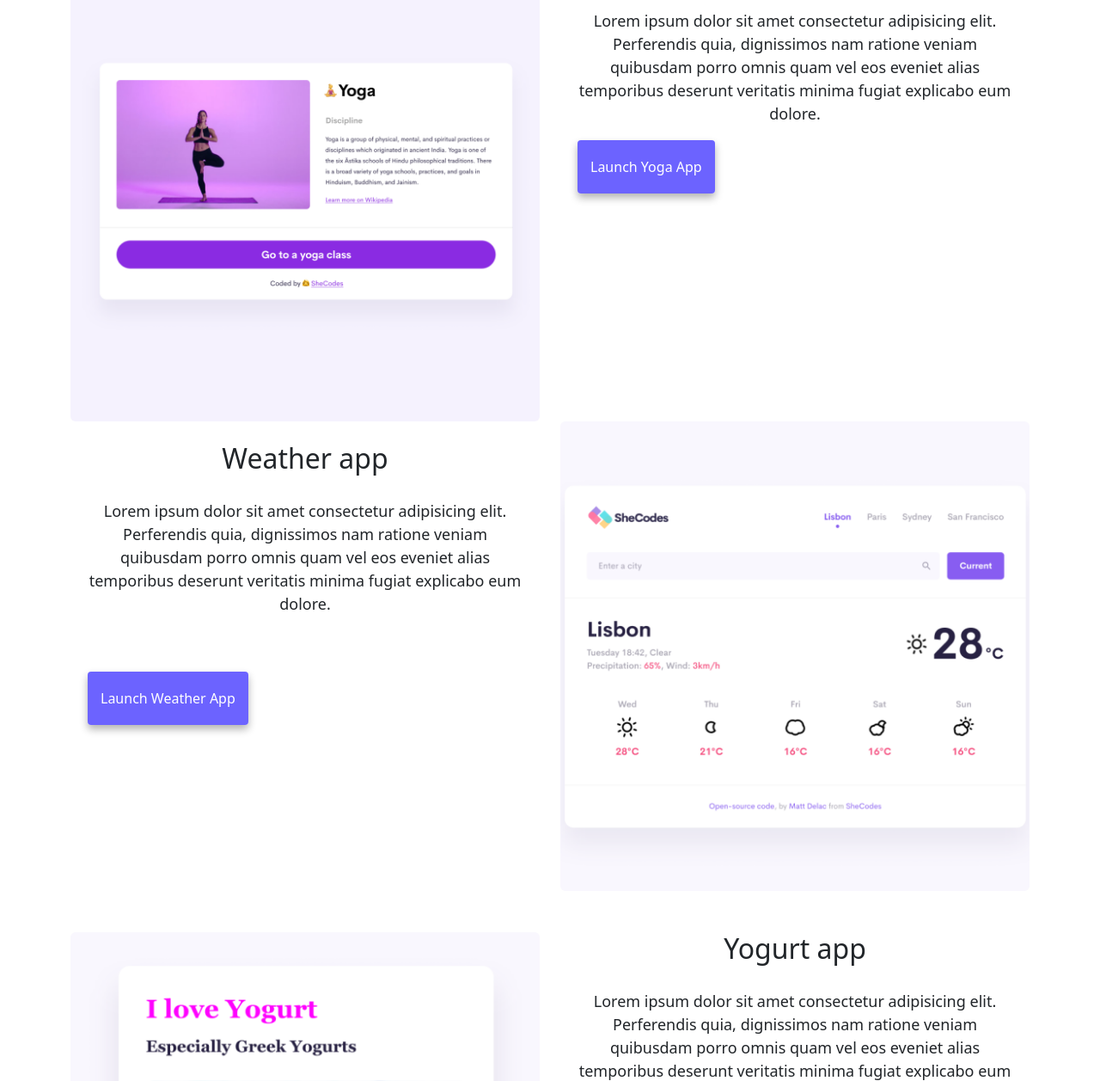
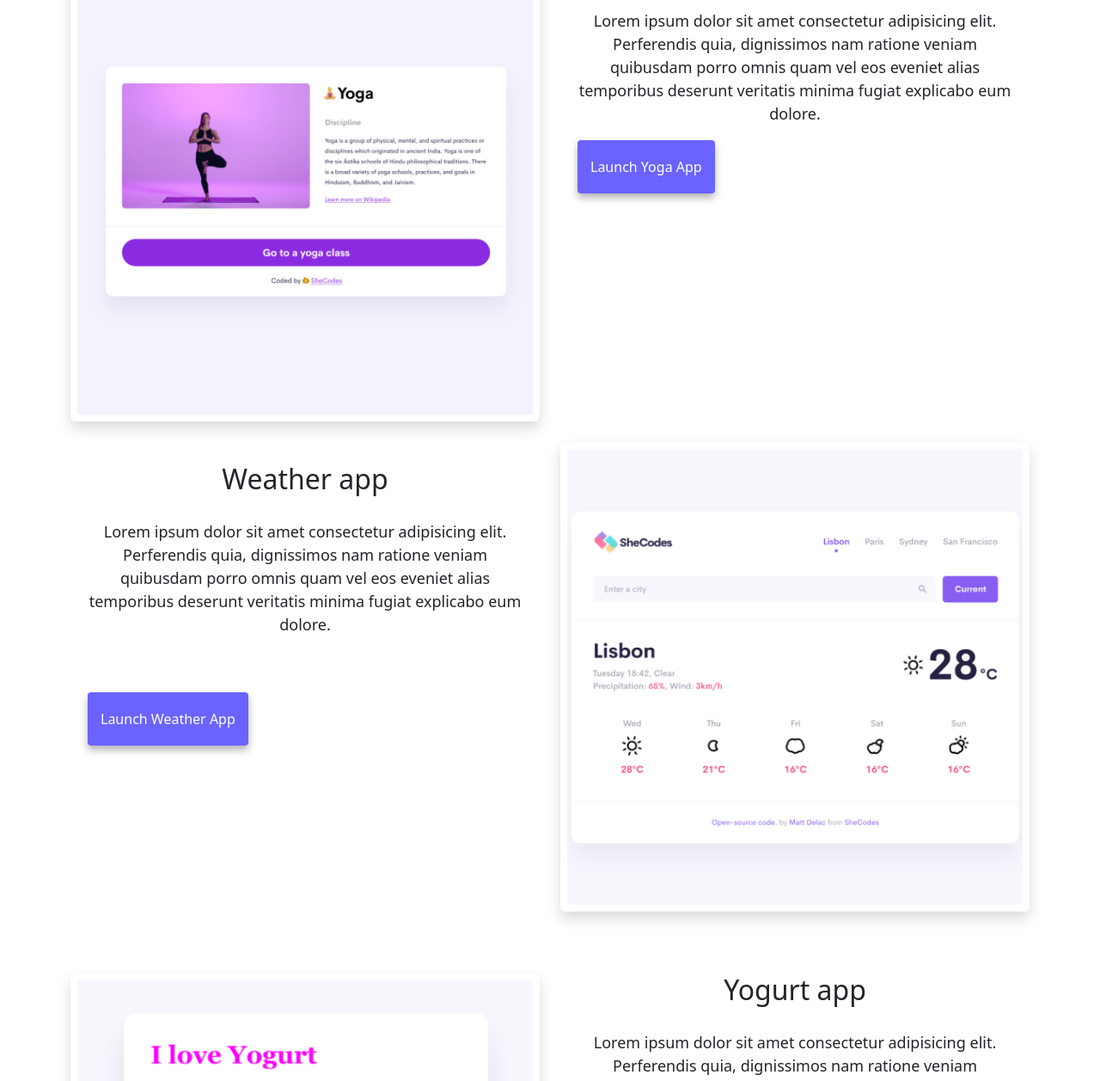
Before and after one commit to marielacbv/Homework, a website: page index.html in a window 1280 px wide. Shown: the part 568-1825 px from the top of the page at 86% size. Drawn offline with nearby package versions, Linux system fonts and the light colour scheme.

Commit message:
Editing images

```diff
--- a/index.html
+++ b/index.html
@@ -92,7 +92,11 @@
     <div class="container">
       <div class="row">
         <div class="col-sm-6">
-          <img src="/images/yoga.png" alt="Yoga App" class="img-fluid rounded" />
+          <img
+            src="/images/yoga.png"
+            alt="Yoga App"
+            class="img-fluid p-2 mb-4 shadow rounded"
+          />
         </div>
         <div class="col-sm-6">
           <h2>Yoga app</h2>
@@ -121,8 +125,8 @@
             eos eveniet alias temporibus deserunt veritatis minima fugiat
             explicabo eum dolore.
           </p>
-          <br>
-          <br>
+          <br />
+          <br />
           <a
             href="#app-links"
             class="weather-link line-link"
@@ -136,7 +140,7 @@
           <img
             src="/images/weather.png"
             alt="Weather App"
-            class="img-fluid rounded"
+            class="img-fluid p-2 mb-4 shadow rounded"
           />
           <br />
           <br />
@@ -147,7 +151,7 @@
           <img
             src="/images/yogurt.png"
             alt="Yougurt App"
-            class="img-fluid rounded"
+            class="img-fluid p-2 mb-4 shadow rounded"
           />
           <br />
           <br />
```
Also changed, not shown: about.html (+3 -3 lines).
